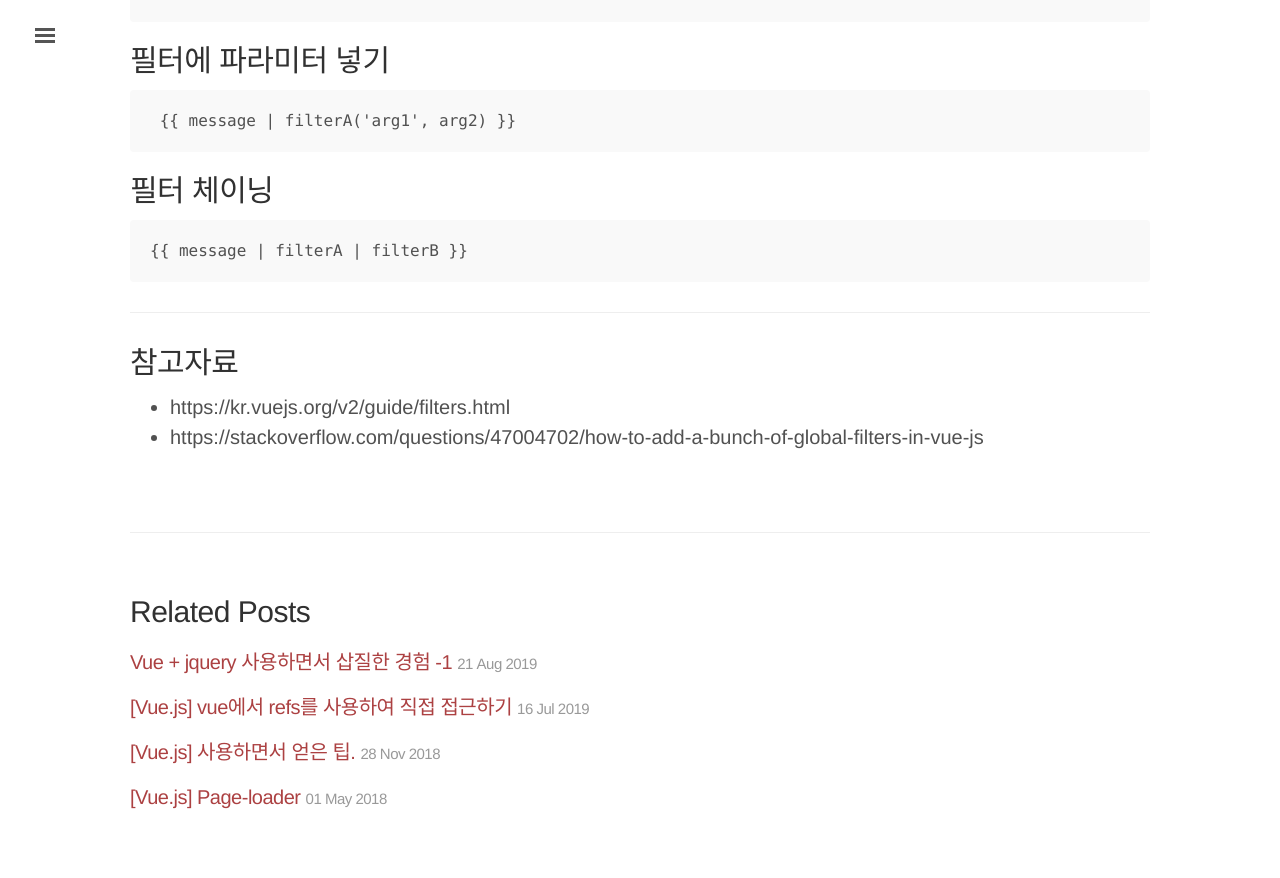
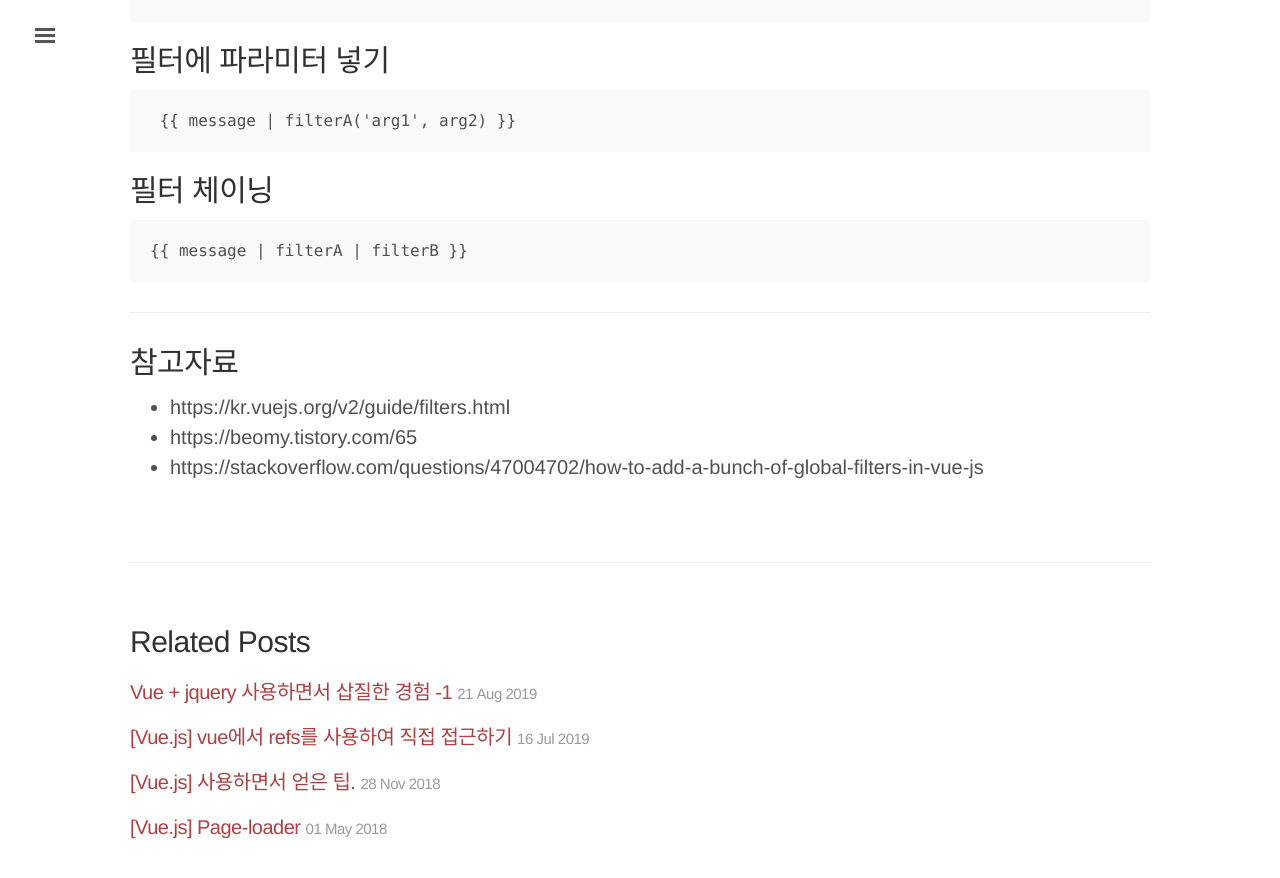
Before and after one commit to akageun/akageun.github.io, a Jekyll site: the page built from _posts/2019-07-10-vue-filter.md, in a window 1280 px wide and 900 px high, scrolled down 1815 px. Shown: the top 878 px of the window. Built offline with Jekyll 4.4.1, drawn with Linux system fonts in a browser that asks for light colours; some web fonts are replaced; comment, search, counter and statistics services are not loaded; some of the changed lines change nothing that is shown.

Commit message:
참고링크 수정

```diff
--- a/_posts/2019-07-10-vue-filter.md
+++ b/_posts/2019-07-10-vue-filter.md
@@ -88,4 +88,5 @@ new Vue({
 ---
 ## 참고자료
 - https://kr.vuejs.org/v2/guide/filters.html
+- https://beomy.tistory.com/65
 - https://stackoverflow.com/questions/47004702/how-to-add-a-bunch-of-global-filters-in-vue-js
```
